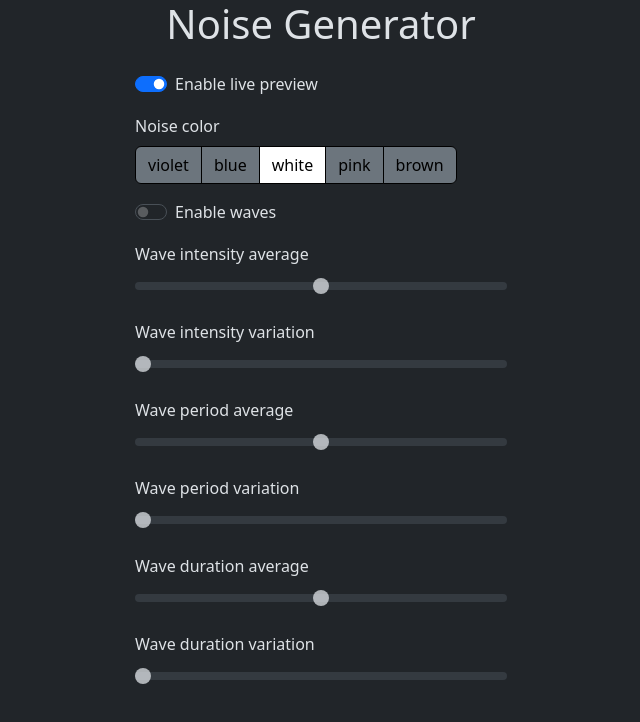
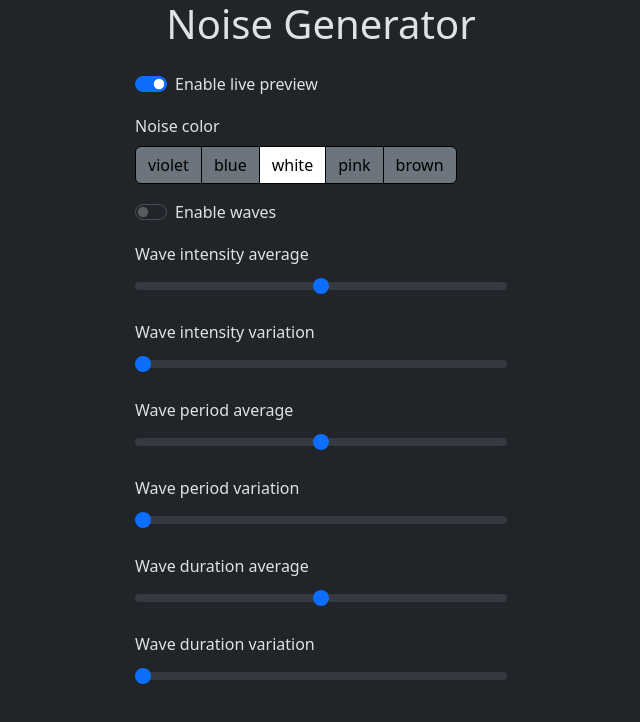
Before and after one commit to M-S-Jacobs2727/noise-gen, a React (Vite) app: page / in a window 1280 px wide. Shown: the top 722 px of the page, without its empty margins (319-959 px from the left). Built offline with nearby package versions, Linux system fonts and the light colour scheme.

Commit message:
remove enabled prop from Slider

```diff
--- a/src/components/Slider.tsx
+++ b/src/components/Slider.tsx
@@ -1,17 +1,15 @@
 import { Form, FormGroup } from "react-bootstrap"
 
 type SliderProps = {
-    enabled: boolean,
     label: string,
     value: number,
     setValue: (val: number) => void
 }
 
-export function Slider({ enabled, label, value, setValue }: SliderProps) {
+export function Slider({ label, value, setValue }: SliderProps) {
     return <FormGroup>
         <Form.Label>{label}</Form.Label>
         <Form.Range
-            disabled={!enabled}
             value={value}
             onChange={(e) => setValue(parseInt(e.target.value))}
             min={0}
--- a/src/pages/Home.tsx
+++ b/src/pages/Home.tsx
@@ -66,7 +66,6 @@ export function Home() {
         />
         {ranges.map(range =>
             <Slider
-                enabled={wavesEnabled}
                 label={range.label}
                 value={range.value}
                 setValue={range.setter} />
```
